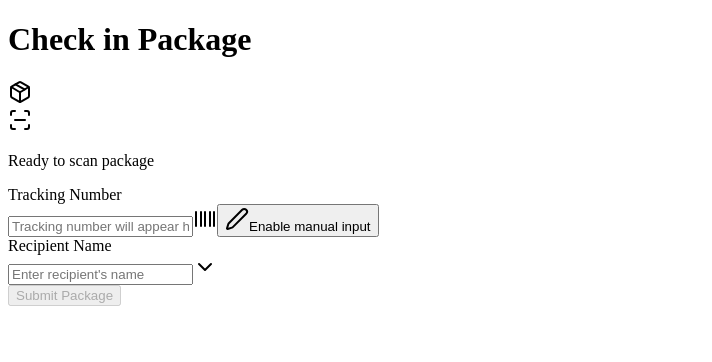
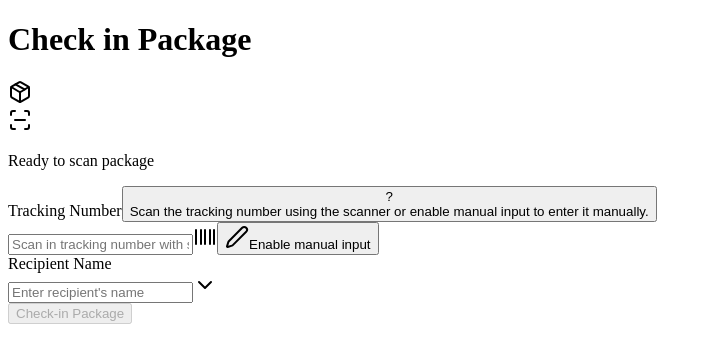
Before and after one commit to rice-apps/mailroom, a Next.js app: page /scan in a window 1280 px wide. Shown: the top 362 px of the page, without its empty margins (0-712 px from the left). Built offline with nearby package versions, Linux system fonts and the light colour scheme.

Commit message:
Add pulse and help tooltip

```diff
--- a/app/scan/page.tsx
+++ b/app/scan/page.tsx
@@ -8,7 +8,7 @@ import { Package, ScanLine, Barcode, Edit2, ChevronDown } from "lucide-react";
 
 const recipients = ["Ovik Das", "Aditya Viswanathan"];
 
-export default function Component() {
+export default function ScanCheckin() {
   const [trackingNumber, setTrackingNumber] = useState("");
   const [recipientName, setRecipientName] = useState("");
   const [isScanning, setIsScanning] = useState(true);
@@ -81,7 +81,9 @@ export default function Component() {
                 isScanning ? "opacity-100" : "opacity-0"
               }`}
             >
-              <ScanLine className="w-64 h-64 text-green-500" />
+              <ScanLine
+                className={`w-64 h-64 text-green-500 ${isScanning ? "animate-pulse" : ""}`}
+              />
             </div>
           </div>
           <p className="text-center mt-4 text-sm text-gray-600 dark:text-gray-400">
@@ -92,12 +94,23 @@ export default function Component() {
         </div>
         <form onSubmit={handleSubmit} className="space-y-6">
           <div className="space-y-2">
+            <div className="flex items-center space-x-2">
             <Label
               htmlFor="tracking-number"
               className="text-sm font-medium text-gray-700 dark:text-gray-300"
             >
               Tracking Number
             </Label>
+              <button type="button" className="relative group">
+                <span className="w-4 h-4 bg-black text-gray-300 dark:text-gray-200 rounded-full flex items-center justify-center text-xs">
+                  ?
+                </span>
+                <div className="absolute bottom-full mb-2 hidden group-hover:block w-48 p-2 bg-gray-700 text-white text-xs rounded-md shadow-lg">
+                  Scan the tracking number using the scanner or enable manual
+                  input to enter it manually.
+                </div>
+              </button>
+            </div>
             <div className="relative">
               <Input
                 id="tracking-number"
@@ -114,7 +127,7 @@ export default function Component() {
                 placeholder={
                   isManualInput
                     ? "Enter tracking number"
-                    : "Tracking number will appear here"
+                    : "Scan in tracking number with scanner"
                 }
                 readOnly={!isManualInput}
               />
@@ -169,9 +182,13 @@ export default function Component() {
           <Button
             type="submit"
             className="w-full bg-black text-white hover:bg-gray-800 dark:bg-white dark:text-black dark:hover:bg-gray-200"
-            disabled={!trackingNumber || !recipientName}
+            disabled={
+              !trackingNumber ||
+              !recipientName ||
+              !recipients.includes(recipientName)
+            }
           >
-            Submit Package
+            Check-in Package
           </Button>
         </form>
       </div>
```
